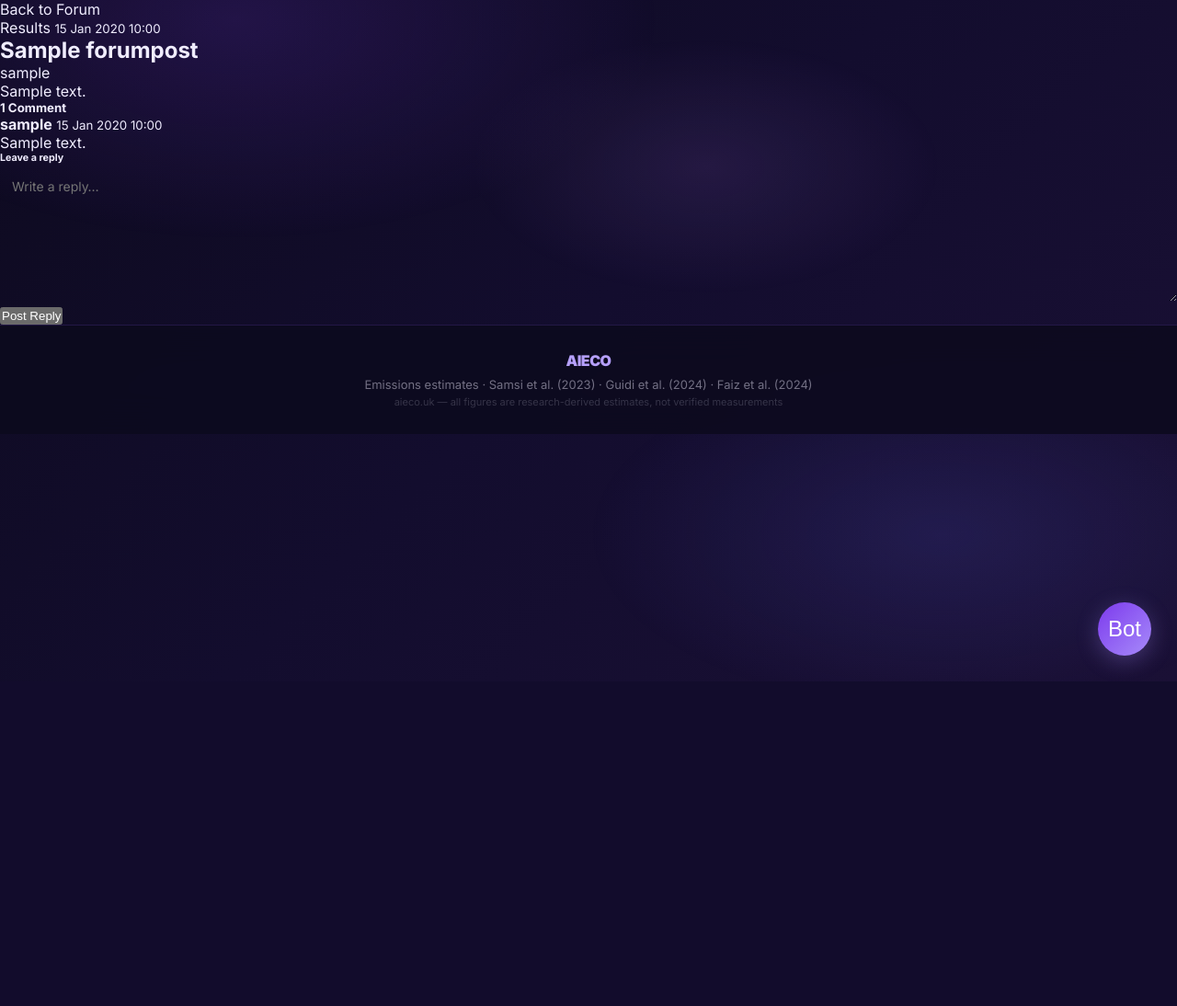
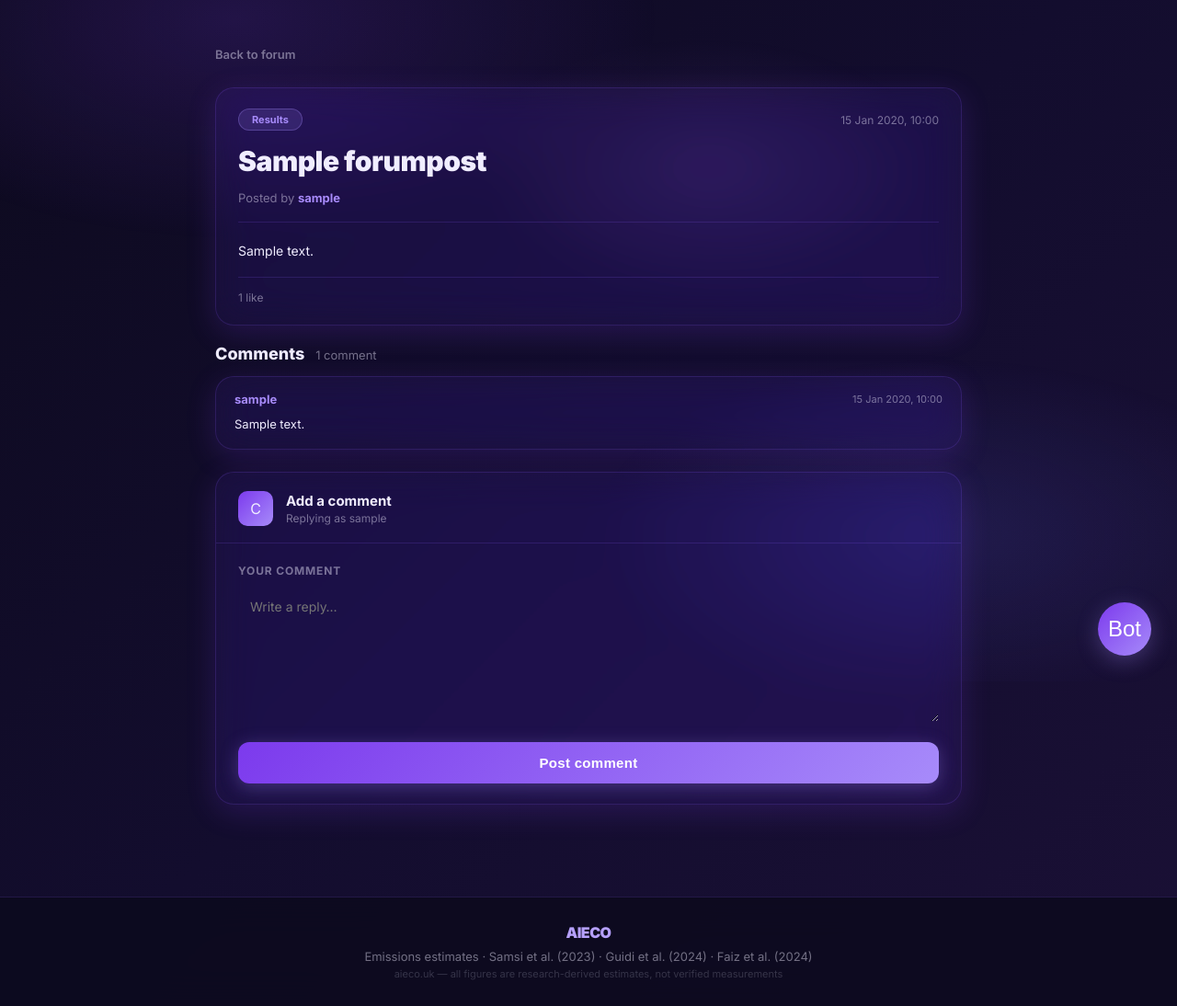
Before and after one commit to Jkxlly/aieco, a Django app: page /forum/1/ in a window 1280 px wide. Shown: the part 59-1153 px from the top of the page at 92% size. Before the commit the page ends 799 px from the top, so only its background shows below. Run offline with Django 4.2, Linux system fonts and the light colour scheme; a user stored in the database is signed in; tables that the repository leaves empty hold one stand-in row (values such as "Sample post").

Commit message:
Fix forum templates — replace Bootstrap with AIECO glassmorphism CSS

```diff
--- a/calculator/templates/calculator/forum_detail.html
+++ b/calculator/templates/calculator/forum_detail.html
@@ -1,67 +1,111 @@
+<!-- # This file is part of AI ECO. # -->
+<!-- forum_detail.html — single forum post with comments thread -->
 {% extends 'calculator/base.html' %}
-{% block title %}{{ post.title }}{% endblock %}
+{% block title %}{{ post.title }} — AIECO Forum{% endblock %}
+
 {% block content %}
-<div class="container py-5">
-  <div class="row">
-    <div class="col-lg-8">
-      <a href="{% url 'forum_list' %}" class="btn btn-sm btn-outline-secondary mb-4">
-        <i class="bi bi-arrow-left me-1"></i>Back to Forum
+<div style="max-width:860px;margin:0 auto;padding:48px 24px 100px;position:relative;z-index:1;">
+
+  <a href="{% url 'forum_list' %}"
+     style="display:inline-flex;align-items:center;gap:6px;font-size:13px;font-weight:600;
+            color:var(--muted);margin-bottom:28px;transition:color .2s;"
+     onmouseover="this.style.color='var(--text)'" onmouseout="this.style.color='var(--muted)'">
+    Back to forum
   </a>
-      <div class="card border-0 shadow-sm rounded-4 mb-4">
-        <div class="card-body p-5">
-          <div class="d-flex justify-content-between mb-3">
-            <span class="badge rounded-pill px-3
-              {% if post.tag == 'results' %}bg-success
-              {% elif post.tag == 'question' %}bg-primary
-              {% elif post.tag == 'tip' %}bg-warning text-dark
-              {% else %}bg-secondary{% endif %}">
+
+  <!-- Post card -->
+  <div class="glass-panel" style="margin-bottom:20px;">
+    <div class="panel-body">
+
+      <!-- Tag and date -->
+      <div style="display:flex;justify-content:space-between;align-items:center;margin-bottom:14px;flex-wrap:wrap;gap:8px;">
+        <span style="font-size:11px;font-weight:700;padding:4px 14px;border-radius:99px;
+          {% if post.tag == 'results' %}background:rgba(167,139,250,0.15);color:var(--accent);border:1px solid rgba(167,139,250,0.3);
+          {% elif post.tag == 'question' %}background:rgba(96,165,250,0.15);color:#60a5fa;border:1px solid rgba(96,165,250,0.3);
+          {% elif post.tag == 'tip' %}background:rgba(227,160,67,0.15);color:#e3a043;border:1px solid rgba(227,160,67,0.3);
+          {% else %}background:rgba(167,139,250,0.15);color:#a78bfa;border:1px solid rgba(167,139,250,0.3);{% endif %}">
           {{ post.get_tag_display }}
         </span>
-            <small class="text-muted">{{ post.created_at|date:"d M Y H:i" }}</small>
+        <span style="font-size:12px;color:var(--muted);">{{ post.created_at|date:"d M Y, H:i" }}</span>
       </div>
-          <h2 class="fw-bold mb-2">{{ post.title }}</h2>
-          <p class="text-muted small mb-4">
-            <i class="bi bi-person me-1"></i>{{ post.user.username }}
-          </p>
-          <div class="post-body">{{ post.body|linebreaks }}</div>
+
+      <!-- Post title -->
+      <h1 style="font-size:clamp(20px,3vw,30px);font-weight:900;letter-spacing:-0.5px;margin-bottom:12px;line-height:1.3;">
+        {{ post.title }}
+      </h1>
+
+      <!-- Author -->
+      <div style="font-size:13px;color:var(--muted);margin-bottom:18px;">
+        Posted by <strong style="color:var(--accent);">{{ post.user.username }}</strong>
+      </div>
+
+      <!-- Post body -->
+      <div style="font-size:14px;line-height:1.8;color:var(--text);white-space:pre-wrap;border-top:1px solid var(--glass-border);padding-top:18px;">{{ post.body }}</div>
+
+      <!-- Likes -->
+      <div style="margin-top:16px;padding-top:14px;border-top:1px solid var(--glass-border);
+                  display:flex;align-items:center;gap:8px;">
+        <span style="font-size:12px;color:var(--muted);">{{ post.likes }} like{{ post.likes|pluralize }}</span>
+      </div>
+
     </div>
   </div>
 
-      <!-- Comments -->
-      <h5 class="fw-bold mb-3"><i class="bi bi-chat me-2" style="color:#3FB884;"></i>{{ comments.count }} Comment{{ comments.count|pluralize }}</h5>
+  <!-- Comments section -->
+  <h2 style="font-size:18px;font-weight:800;margin-bottom:14px;color:var(--text);">
+    Comments
+    <span style="font-size:13px;font-weight:400;color:var(--muted);margin-left:8px;">{{ comments|length }} comment{{ comments|length|pluralize }}</span>
+  </h2>
+
+  {% if comments %}
     {% for comment in comments %}
-      <div class="card border-0 shadow-sm rounded-3 mb-3">
-        <div class="card-body p-4">
-          <div class="d-flex justify-content-between mb-2">
-            <strong>{{ comment.user.username }}</strong>
-            <small class="text-muted">{{ comment.created_at|date:"d M Y H:i" }}</small>
+    <div class="glass-panel" style="margin-bottom:12px;">
+      <div class="panel-body" style="padding:16px 20px;">
+        <div style="display:flex;justify-content:space-between;align-items:center;margin-bottom:8px;">
+          <strong style="font-size:13px;color:var(--accent);">{{ comment.user.username }}</strong>
+          <span style="font-size:11px;color:var(--muted);">{{ comment.created_at|date:"d M Y, H:i" }}</span>
         </div>
-          <p class="mb-0">{{ comment.text }}</p>
+        <p style="font-size:13px;line-height:1.7;color:var(--text);margin:0;white-space:pre-wrap;">{{ comment.text }}</p>
       </div>
     </div>
-      {% empty %}
-      <p class="text-muted">No comments yet. Be the first!</p>
     {% endfor %}
+  {% else %}
+    <div style="text-align:center;padding:32px 20px;color:var(--muted);font-size:14px;">
+      No comments yet — be the first to reply below.
+    </div>
+  {% endif %}
 
+  <!-- Add comment form -->
   {% if user.is_authenticated %}
-      <div class="card border-0 shadow-sm rounded-3 mt-4">
-        <div class="card-body p-4">
-          <h6 class="fw-bold mb-3">Leave a reply</h6>
-          <form method="post">
+  <div class="glass-panel" style="margin-top:24px;">
+    <div class="panel-head">
+      <div class="panel-head-icon">C</div>
+      <div>
+        <h2>Add a comment</h2>
+        <p>Replying as {{ user.username }}</p>
+      </div>
+    </div>
+    <div class="panel-body">
+      <form method="post" action="{% url 'forum_detail' post.pk %}">
         {% csrf_token %}
+        <div class="field">
+          <label class="field-label">Your comment</label>
           {{ form.text }}
-            <button type="submit" class="btn btn-success mt-3">
-              <i class="bi bi-send me-1"></i>Post Reply
-            </button>
+        </div>
+        <button type="submit" class="calc-btn">Post comment</button>
       </form>
     </div>
   </div>
   {% else %}
-      <div class="alert alert-light border mt-4">
-        <a href="{% url 'login' %}" class="text-success fw-semibold">Log in</a> to leave a comment.
+  <div class="glass-panel" style="margin-top:24px;">
+    <div class="panel-body" style="text-align:center;padding:24px;">
+      <p style="font-size:14px;color:var(--muted);margin-bottom:14px;">Log in to leave a comment</p>
+      <a href="{% url 'login' %}" class="calc-btn" style="width:auto;padding:10px 24px;display:inline-block;font-size:13px;">
+        Log in
+      </a>
+    </div>
   </div>
   {% endif %}
-    </div>
-  </div>
+
 </div>
 {% endblock %}
```
Also changed, not shown: calculator/templates/calculator/forum_create.html (+58 -20 lines). Lines whose indentation alone changed are shown as unchanged.
